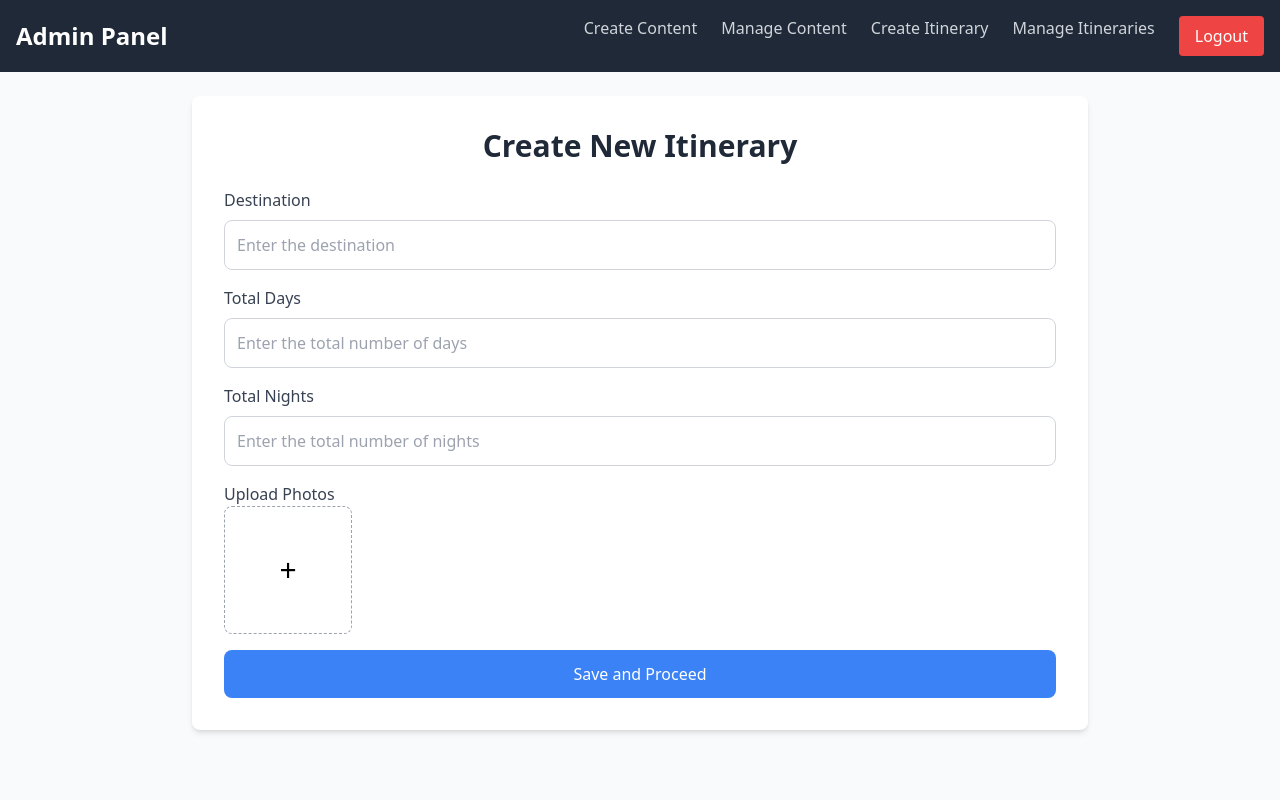
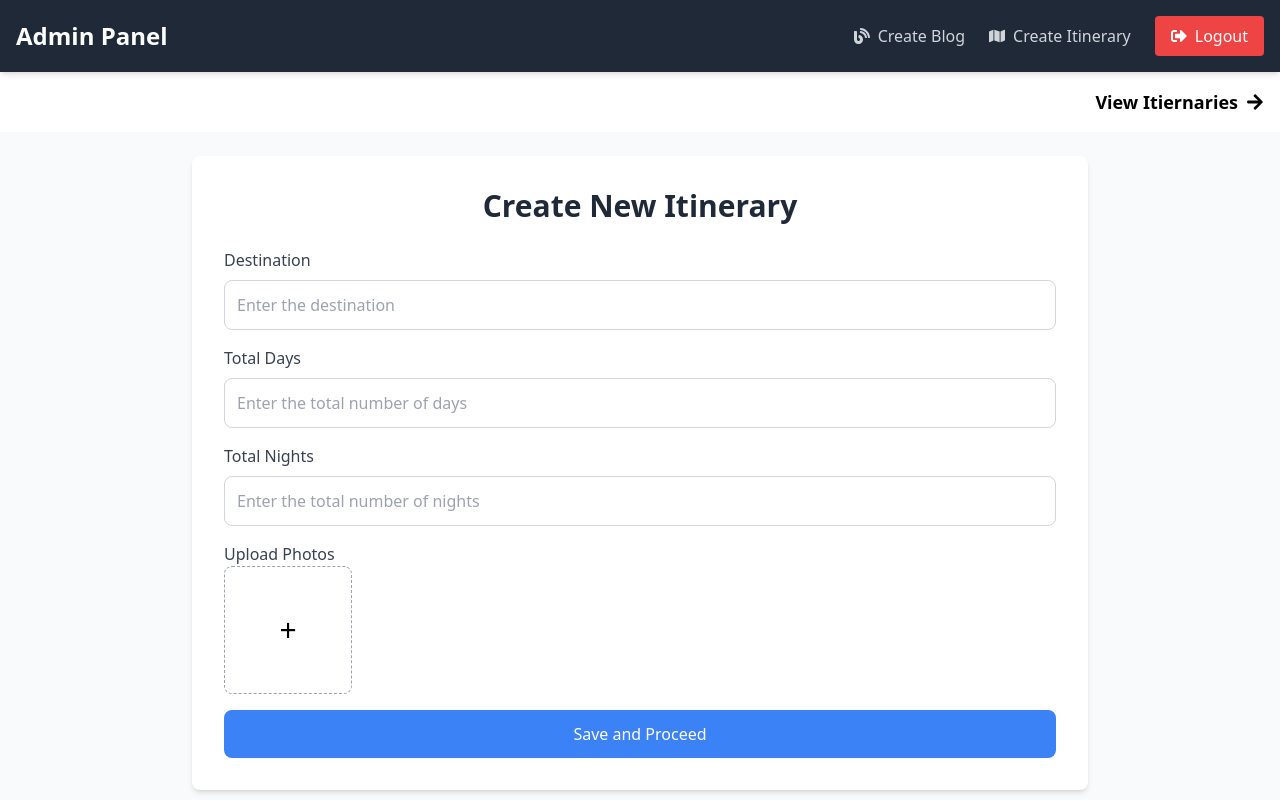
Before and after one commit to RamKashyap2050/CMSBlogSystem, a React (Vite) app in the folder frontend/: page /admincreateiternary in a window 1280 px wide. Shown: the top 800 px of the page. Built offline with nearby package versions, Linux system fonts and the light colour scheme; sample sign-in values are in the browser's storage.

Commit message:
Admin UI Improvised

```diff
--- a/frontend/src/Pages/AdminManageContent.jsx
+++ b/frontend/src/Pages/AdminManageContent.jsx
@@ -3,6 +3,8 @@ import { useNavigate } from "react-router-dom";
 import AdminNavbar from "../components/AdminNavbar";
 import Footer from "../components/Footer";
 import axios from "axios";
+import { Link } from "react-router-dom";
+import { FaArrowRight } from "react-icons/fa";
 
 const AdminManageContent = () => {
   const [blogs, setBlogs] = useState([]);
@@ -61,6 +63,15 @@ const AdminManageContent = () => {
   return (
     <>
       <AdminNavbar />
+      <div className="flex justify-end p-4">
+        <Link
+          to="/admincreateblog"
+          className="flex items-center font-bold text-lg text-black no-underline"
+        >
+          Create Blogs
+          <FaArrowRight className="ml-2" /> {/* Arrow Icon */}
+        </Link>
+      </div>{" "}
       <div className="min-h-screen bg-gray-50 p-6">
         <h1 className="text-4xl font-bold text-center text-gray-800 mb-10">
           Manage Content
--- a/frontend/src/Pages/AdminNewBlog.jsx
+++ b/frontend/src/Pages/AdminNewBlog.jsx
@@ -2,8 +2,8 @@ import React, { useState } from "react";
 import Footer from "../components/Footer";
 import AdminNavbar from "../components/AdminNavbar";
 import axios from "axios";
-import { FaMagic } from "react-icons/fa"; // Magic icon
-
+import { FaMagic, FaArrowRight } from "react-icons/fa"; // Magic icon
+import { Link } from "react-router-dom";
 const AdminNewBlog = () => {
   const [formData, setFormData] = useState({
     title: "",
@@ -108,6 +108,15 @@ const AdminNewBlog = () => {
   return (
     <>
       <AdminNavbar />
+      <div className="flex justify-end p-4">
+        <Link
+          to="/adminmanageblogs"
+          className="flex items-center font-bold text-lg text-black no-underline"
+        >
+          Manage Blogs
+          <FaArrowRight className="ml-2" /> {/* Arrow Icon */}
+        </Link>
+      </div>{" "}
       <div className="min-h-screen bg-gray-50 p-6 flex items-center justify-center">
         <div className="max-w-4xl w-full bg-white rounded-lg shadow-md p-8">
           <h1 className="text-3xl font-bold text-gray-800 mb-6 text-center">
--- a/frontend/src/Pages/AdminNewIternary.jsx
+++ b/frontend/src/Pages/AdminNewIternary.jsx
@@ -2,8 +2,8 @@ import React, { useState } from "react";
 import Footer from "../components/Footer";
 import AdminNavbar from "../components/AdminNavbar";
 import axios from "axios";
-import { FaMagic } from "react-icons/fa"; // Magic icon
-
+import { FaMagic, FaArrowRight } from "react-icons/fa"; // Magic icon
+import { Link } from "react-router-dom";
 const AdminNewItinerary = () => {
   const [formData, setFormData] = useState({
     destination: "",
@@ -209,6 +209,15 @@ const AdminNewItinerary = () => {
   return (
     <>
       <AdminNavbar />
+      <div className="flex justify-end p-4">
+        <Link
+          to="/adminmanageitineraries"
+          className="flex items-center font-bold text-lg text-black no-underline"
+        >
+          View Itiernaries
+          <FaArrowRight className="ml-2" /> {/* Arrow Icon */}
+        </Link>
+      </div>{" "}
       <div className="min-h-screen bg-gray-50 p-6">
         {step === 1 && (
           <div className="max-w-4xl mx-auto bg-white rounded-lg shadow-md p-8">
--- a/frontend/src/Pages/AdminViewIternary.jsx
+++ b/frontend/src/Pages/AdminViewIternary.jsx
@@ -2,9 +2,10 @@ import React, { useEffect, useState } from "react";
 import axios from "axios";
 import { useNavigate } from "react-router-dom";
 import { FiMoreVertical, FiTrash2 } from "react-icons/fi";
+import { FaArrowRight } from "react-icons/fa";
 import AdminNavbar from "../components/AdminNavbar";
 import Footer from "../components/Footer";
-
+import { Link } from "react-router-dom";
 const AdminViewItinerary = () => {
   const [itineraries, setItineraries] = useState([]);
   const [message, setMessage] = useState("");
@@ -83,7 +84,9 @@ const AdminViewItinerary = () => {
 
     try {
       await axios.delete(`/admin/api/deleteiternary/${id}`);
-      setItineraries((prev) => prev.filter((itinerary) => itinerary._id !== id));
+      setItineraries((prev) =>
+        prev.filter((itinerary) => itinerary._id !== id)
+      );
       setMessage("Itinerary deleted successfully!");
     } catch (error) {
       console.error("Error deleting itinerary:", error);
@@ -94,6 +97,15 @@ const AdminViewItinerary = () => {
   return (
     <div>
       <AdminNavbar />
+      <div className="flex justify-end p-4">
+        <Link
+          to="/admincreateiternary"
+          className="flex items-center font-bold text-lg text-black no-underline"
+        >
+          Create New Iternary
+          <FaArrowRight className="ml-2" /> {/* Arrow Icon */}
+        </Link>
+      </div>{" "}
       <div className="min-h-screen bg-gray-50 flex flex-col">
         <h1 className="text-4xl font-bold text-center text-gray-800 my-6">
           View Itineraries
--- a/frontend/src/components/AdminNavbar.jsx
+++ b/frontend/src/components/AdminNavbar.jsx
@@ -1,8 +1,10 @@
-import React, { useEffect } from "react";
+import React, { useState, useEffect } from "react";
 import { Link, useNavigate } from "react-router-dom";
+import { FaBars, FaTimes, FaBlog, FaMap, FaSignOutAlt } from "react-icons/fa";
 
 const AdminNavbar = () => {
   const navigate = useNavigate();
+  const [isMenuOpen, setIsMenuOpen] = useState(false);
 
   useEffect(() => {
     // Check if admin is logged in by checking localStorage
@@ -17,9 +19,9 @@ const AdminNavbar = () => {
     <header className="bg-gray-800 text-white shadow-md">
       <div className="max-w-7xl mx-auto flex items-center justify-between p-4">
         {/* Logo Section */}
-        <div className="text-2xl font-bold">
+        <div className="text-2xl font-bold flex items-center">
           <Link
-            to="/admin"
+            to="/admindashboard"
             className="hover:text-gray-300 flex items-center space-x-2"
           >
             <span>Admin Panel</span>
@@ -27,95 +29,73 @@ const AdminNavbar = () => {
         </div>
 
         {/* Navigation Links */}
-        <nav className="hidden md:flex space-x-6">
+        <nav className="hidden md:flex space-x-6 items-center">
           <Link
             to="/admincreateblog"
-            className="text-gray-300 hover:text-yellow-400 transition"
+            className="text-gray-300 hover:text-yellow-400 transition flex items-center space-x-2"
           >
-            Create Content
-          </Link>
-          <Link
-            to="/adminmanageblogs"
-            className="text-gray-300 hover:text-yellow-400 transition"
-          >
-            Manage Content
+            <FaBlog />
+            <span>Create Blog</span>
           </Link>
           <Link
             to="/admincreateiternary"
-            className="text-gray-300 hover:text-yellow-400 transition"
+            className="text-gray-300 hover:text-yellow-400 transition flex items-center space-x-2"
           >
-            Create Itinerary
-          </Link>
-          <Link
-            to="/adminmanageitineraries"
-            className="text-gray-300 hover:text-yellow-400 transition"
-          >
-            Manage Itineraries
+            <FaMap />
+            <span>Create Itinerary</span>
           </Link>
           <button
             onClick={() => {
               localStorage.removeItem("Admin"); // Remove admin data
               navigate("/loginadmin"); // Redirect to admin login
             }}
-            className="bg-red-500 px-4 py-2 rounded text-white hover:bg-red-600 transition"
+            className="bg-red-500 px-4 py-2 rounded text-white hover:bg-red-600 transition flex items-center space-x-2"
           >
-            Logout
+            <FaSignOutAlt />
+            <span>Logout</span>
           </button>
         </nav>
 
         {/* Hamburger Menu for Mobile */}
-        <div className="md:hidden relative group">
-          <button className="text-yellow-400 focus:outline-none">
-            <svg
-              xmlns="http://www.w3.org/2000/svg"
-              className="h-6 w-6"
-              fill="none"
-              viewBox="0 0 24 24"
-              stroke="currentColor"
-              strokeWidth="2"
+        <div className="md:hidden">
+          <button
+            onClick={() => setIsMenuOpen(!isMenuOpen)}
+            className="text-yellow-400 focus:outline-none"
           >
-              <path
-                strokeLinecap="round"
-                strokeLinejoin="round"
-                d="M4 6h16M4 12h16m-7 6h7"
-              />
-            </svg>
+            {isMenuOpen ? (
+              <FaTimes className="h-6 w-6" />
+            ) : (
+              <FaBars className="h-6 w-6" />
+            )}
           </button>
-          <div className="absolute right-0 top-8 bg-gray-900 text-white rounded-lg shadow-lg hidden group-focus-within:block w-48">
+          {isMenuOpen && (
+            <div className="absolute right-0 top-12 bg-gray-900 text-white rounded-lg shadow-lg w-48 z-50">
               <Link
                 to="/admincreateblog"
-              className="block px-4 py-2 hover:bg-gray-700 text-right"
+                className="block px-4 py-2 hover:bg-gray-700 text-right flex items-center space-x-2"
               >
-              Create Blog
-            </Link>
-            <Link
-              to="/adminmanageblogs"
-              className="block px-4 py-2 hover:bg-gray-700 text-right"
-            >
-              Manage Blogs
+                <FaBlog />
+                <span>Create Blog</span>
               </Link>
               <Link
                 to="/admincreateiternary"
-              className="block px-4 py-2 hover:bg-gray-700 text-right"
+                className="block px-4 py-2 hover:bg-gray-700 text-right flex items-center space-x-2"
               >
-              Create Itinerary
-            </Link>
-            <Link
-              to="/adminmanageitineraries"
-              className="block px-4 py-2 hover:bg-gray-700 text-right"
-            >
-              Manage Itineraries
+                <FaMap />
+                <span>Create Itinerary</span>
               </Link>
               <button
                 onClick={() => {
                   localStorage.removeItem("Admin"); // Remove admin data
                   navigate("/loginadmin"); // Redirect to admin login
                 }}
-              className="block w-full text-left px-4 py-2 bg-red-500 text-white hover:bg-red-600 transition rounded-b-lg"
+                className="block w-full text-left px-4 py-2 bg-red-500 text-white hover:bg-red-600 transition rounded-b-lg flex items-center space-x-2"
               >
-              Logout
+                <FaSignOutAlt />
+                <span>Logout</span>
               </button>
             </div>
+          )}
         </div>
       </div>
     </header>
```
Also changed, not shown: 5 other files (tests, documents, lock files or other folders). Lines whose indentation alone changed are shown as unchanged.
